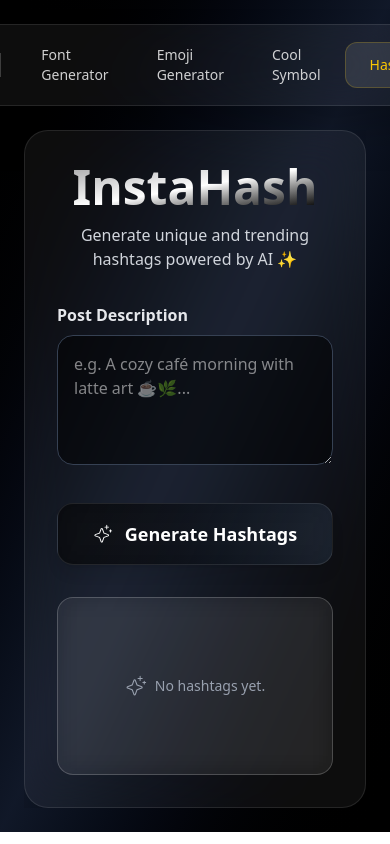
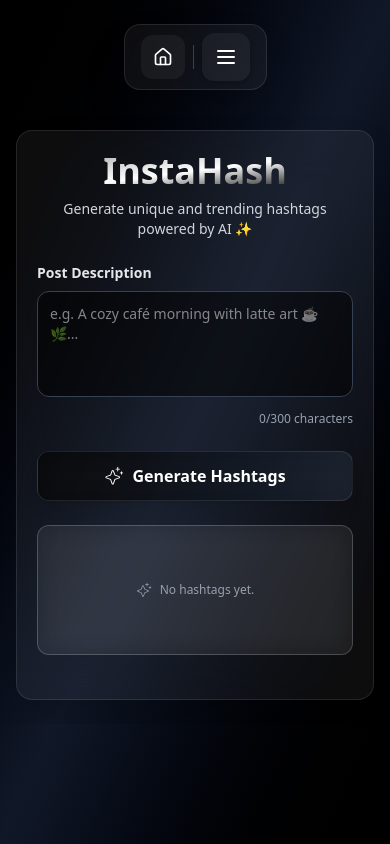
Before and after one commit to rahilp010/AIOP, a React (Vite) app: page /hashtaggenerator in a window 390 px wide. Built offline with nearby package versions, Linux system fonts and the light colour scheme.

Commit message:
fixed UI issue

```diff
--- a/src/components/Hashtag/HashtagGenerator.jsx
+++ b/src/components/Hashtag/HashtagGenerator.jsx
@@ -1,6 +1,6 @@
 import { useState } from 'react';
+import { PiSparkleLight } from 'react-icons/pi';
 import Navbar from '../Navbar';
-import { PiSparkleLight } from 'react-icons/pi';
 
 export default function HashtagGenerator() {
    const [description, setDescription] = useState('');
@@ -88,23 +88,18 @@ Return only hashtags separated by spaces, no explanations.`,
    };
 
    return (
-      <div className="bg-gradient-to-br from-black via-gray-900 to-black max-h-screen overflow-auto customScrollbar text-white p-6">
-         {/* Navbar */}
-         <div className="flex justify-center mb-6">
-            <Navbar />
-         </div>
-
-         {/* Toast Notification */}
+      <div className="min-h-screen bg-gradient-to-br from-black via-gray-900 to-black text-white">
+         {/* Toast Notification - Responsive positioning */}
          {toast.visible && (
-            <div className="fixed top-6 right-6 z-50 animate-slideIn">
+            <div className="fixed top-4 right-4 left-4 sm:left-auto sm:top-6 sm:right-6 z-50 animate-slideIn">
                <div
-                  className={`px-6 py-3 rounded-xl shadow-lg flex items-center gap-2 border backdrop-blur-md ${
+                  className={`px-4 py-3 sm:px-6 rounded-xl shadow-lg flex items-center gap-2 border backdrop-blur-md ${
                      toast.type === 'error'
                         ? 'bg-red-500/20 border-red-400 text-red-100'
                         : 'bg-green-500/20 border-green-400 text-green-100'
                   }`}>
                   <svg
-                     className="w-5 h-5"
+                     className="w-5 h-5 flex-shrink-0"
                      viewBox="0 0 24 24"
                      fill="none"
                      stroke="currentColor"
@@ -123,20 +118,28 @@ Return only hashtags separated by spaces, no explanations.`,
             </div>
          )}
 
-         {/* Main Content */}
-         <div className="flex justify-center items-center overflow-auto">
-            <div className="w-full max-w-3xl bg-white/5 border border-white/10 rounded-3xl p-8 shadow-2xl backdrop-blur-xl space-y-8">
-               <div className="text-center space-y-3">
-                  <h1 className="text-5xl font-extrabold bg-gradient-to-br from-white/60 via-white to-black bg-clip-text text-transparent">
+         {/* Main Content - Responsive padding and layout */}
+         <div className="container mx-auto px-4 sm:px-6 lg:px-8 py-6 sm:py-8 lg:py-6 max-h-screen overflow-auto customScrollbar">
+            {/* Navbar */}
+            <div className="flex justify-center mb-10">
+               <Navbar />
+            </div>
+            <div className="max-w-4xl mx-auto">
+               {/* Card Container - Responsive padding */}
+               <div className="bg-white/5 border border-white/10 rounded-2xl sm:rounded-3xl p-5 sm:p-6 lg:p-8 shadow-2xl backdrop-blur-xl space-y-6 sm:space-y-8">
+                  {/* Header - Responsive text sizes */}
+                  <div className="text-center space-y-2 sm:space-y-3">
+                     <h1 className="text-4xl sm:text-5xl lg:text-6xl font-extrabold bg-gradient-to-br from-white/60 via-white to-black bg-clip-text text-transparent">
                         InstaHash
                      </h1>
-                  <p className="text-gray-300">
+                     <p className="text-sm sm:text-base text-gray-300 px-4">
                         Generate unique and trending hashtags powered by AI ✨
                      </p>
                   </div>
 
+                  {/* Input Section - Responsive */}
                   <div>
-                  <label className="block mb-2 font-semibold text-gray-200">
+                     <label className="block mb-2 font-semibold text-gray-200 text-sm sm:text-base">
                         Post Description
                      </label>
                      <textarea
@@ -146,15 +149,19 @@ Return only hashtags separated by spaces, no explanations.`,
                            e.ctrlKey && e.key === 'Enter' && handleSubmit()
                         }
                         placeholder="e.g. A cozy café morning with latte art ☕🌿..."
-                     className="w-full p-4 bg-black/50 border border-gray-700 rounded-2xl focus:outline-none focus:ring-2 focus:ring-gray-500 transition"
+                        className="w-full p-3 sm:p-4 bg-black/50 border border-gray-700 rounded-xl sm:rounded-2xl focus:outline-none focus:ring-2 focus:ring-gray-500 transition text-sm sm:text-base resize-none"
                         rows="4"
                      />
+                     <div className="mt-2 text-xs sm:text-sm text-gray-400 text-right">
+                        {description.length}/300 characters
+                     </div>
                   </div>
 
+                  {/* Generate Button - Responsive sizing */}
                   <button
                      onClick={handleSubmit}
                      disabled={isLoading}
-                  className="w-full py-4 rounded-2xl font-semibold text-lg
+                     className="w-full py-3 sm:py-4 rounded-xl sm:rounded-2xl font-semibold text-base sm:text-lg
                      bg-gradient-to-r from-black/60 to-gray-800/60
                      border border-white/10 backdrop-blur-md
                      hover:from-gray-900/70 hover:to-black/70
@@ -182,21 +189,25 @@ Return only hashtags separated by spaces, no explanations.`,
                                  fill="none"
                               />
                            </svg>
+                           <span className="text-sm sm:text-base">
                               Generating...
+                           </span>
                         </div>
                      ) : (
-                     <div className="flex items-center justify-center gap-3">
+                        <div className="flex items-center justify-center gap-2 sm:gap-3">
                            <PiSparkleLight size={20} />
-                        Generate Hashtags
+                           <span>Generate Hashtags</span>
                         </div>
                      )}
                   </button>
 
-               <div className="relative max-h-[350px] overflow-y-auto border border-white/20 bg-white/5 rounded-2xl p-6 backdrop-blur-md">
+                  {/* Results Section - Responsive height and padding */}
+                  <div className="relative max-h-[300px] sm:max-h-[350px] lg:max-h-[400px] overflow-y-auto border border-white/20 bg-white/5 rounded-xl sm:rounded-2xl p-4 sm:p-6 backdrop-blur-md">
                      {hashtags.length > 0 && (
                         <button
                            onClick={handleCopy}
-                        className="absolute top-4 right-4 p-2 bg-white/10 border border-white/20 rounded-lg hover:bg-white/20 transition">
+                           className="absolute top-3 right-3 sm:top-4 sm:right-4 p-2 bg-white/10 border border-white/20 rounded-lg hover:bg-white/20 transition z-10"
+                           aria-label="Copy hashtags">
                            {isCopied ? (
                               <svg
                                  className="w-4 h-4 text-green-400"
@@ -227,35 +238,60 @@ Return only hashtags separated by spaces, no explanations.`,
                         </button>
                      )}
 
-                  <div className="flex flex-wrap justify-center gap-3">
+                     {/* Hashtags Grid - Responsive gap and sizing */}
+                     <div className="flex flex-wrap justify-center gap-2 sm:gap-3">
                         {isLoading ? (
                            [...Array(12)].map((_, i) => (
                               <div
                                  key={i}
-                              className="w-24 h-7 bg-white/10 rounded-full animate-shimmer"
+                                 className="w-20 h-6 sm:w-24 sm:h-7 bg-white/10 rounded-full animate-shimmer"
                               />
                            ))
                         ) : hashtags.length ? (
                            hashtags.map((tag, i) => (
                               <span
                                  key={i}
-                              className="px-4 py-2 bg-gradient-to-r from-purple-500/20 to-pink-500/20
-                      border border-purple-400/30 rounded-full text-sm font-medium
-                      hover:scale-105 transition-transform">
+                                 className="px-3 py-1.5 sm:px-4 sm:py-2 bg-gradient-to-r from-purple-500/20 to-pink-500/20
+                                 border border-purple-400/30 rounded-full text-xs sm:text-sm font-medium
+                                 hover:scale-105 transition-transform cursor-default break-all">
                                  {tag}
                               </span>
                            ))
                         ) : (
-                        <p className="text-gray-400 text-sm h-32 flex items-center justify-center gap-2">
-                           <PiSparkleLight size={22} /> No hashtags yet.
+                           <div className="h-24 sm:h-32 flex items-center justify-center">
+                              <p className="text-gray-400 text-xs sm:text-sm flex items-center gap-2">
+                                 <PiSparkleLight
+                                    size={20}
+                                    className="hidden sm:block"
+                                 />
+                                 <PiSparkleLight
+                                    size={16}
+                                    className="sm:hidden"
+                                 />
+                                 No hashtags yet.
                               </p>
+                           </div>
                         )}
+                     </div>
+                  </div>
+
+                  {/* Keyboard Shortcut Hint - Hidden on very small screens */}
+                  <div className="hidden sm:block text-center text-xs text-gray-500">
+                     Press{' '}
+                     <kbd className="px-2 py-1 bg-white/10 rounded border border-white/20">
+                        Ctrl
+                     </kbd>{' '}
+                     +{' '}
+                     <kbd className="px-2 py-1 bg-white/10 rounded border border-white/20">
+                        Enter
+                     </kbd>{' '}
+                     to generate
                   </div>
                </div>
             </div>
          </div>
 
-         {/* 🔄 Animations */}
+         {/* Animations */}
          <style>{`
             @keyframes shimmer {
                0% { background-position: 200% 0; }
--- a/src/components/Navbar.jsx
+++ b/src/components/Navbar.jsx
@@ -1,8 +1,11 @@
 import { Link, useLocation } from 'react-router-dom';
 import { Home } from 'lucide-react';
+import { useState, useRef, useEffect } from 'react';
 
 const Navbar = () => {
    const location = useLocation();
+   const [mobileMenuOpen, setMobileMenuOpen] = useState(false);
+   const menuRef = useRef(null);
 
    const TAB_BUTTONS = [
       { title: 'Font Generator', path: '/fontgenerator' },
@@ -11,25 +14,42 @@ const Navbar = () => {
       { title: 'Hashtag', path: '/hashtaggenerator' },
    ];
 
+   const showHome = location.pathname !== '/';
+
+   // Close mobile menu on outside click
+   useEffect(() => {
+      const handleClickOutside = (event) => {
+         if (menuRef.current && !menuRef.current.contains(event.target)) {
+            setMobileMenuOpen(false);
+         }
+      };
+
+      if (mobileMenuOpen) {
+         document.addEventListener('mousedown', handleClickOutside);
+      }
+
+      return () => {
+         document.removeEventListener('mousedown', handleClickOutside);
+      };
+   }, [mobileMenuOpen]);
+
    return (
-      <nav className="flex items-center gap-2 px-4 py-2 backdrop-blur-xl bg-white/5 border border-white/10 rounded-2xl shadow-2xl">
-         {/* Home Button */}
-         {location.pathname !== '/' ? (
-            <div className="flex items-center gap-2">
+      <nav className="flex items-center gap-2 px-4 py-2 backdrop-blur-xl bg-white/5 border border-white/10 rounded-2xl shadow-2xl relative">
+         {showHome && (
+            <>
                <Link
                   to="/"
                   className="flex items-center justify-center text-white hover:text-yellow-400 transition-all duration-300 bg-white/5 hover:bg-white/10 p-3 rounded-xl"
                   title="Home">
                   <Home size={20} />
                </Link>
+               <div className="h-6 w-px bg-white/20" />
+            </>
+         )}
 
-               {/* Divider */}
-               <div className="h-6 w-px bg-white/20 mx-2" />
-            </div>
-         ) : null}
-
-         {/* Navigation Tabs */}
-         <div className="flex items-center">
+         <div className="flex items-center flex-1 justify-center">
+            {/* Desktop Navigation Tabs */}
+            <div className="hidden md:flex items-center">
                {TAB_BUTTONS.map((tab) => {
                   const isActive = location.pathname === tab.path;
                   return (
@@ -47,6 +67,52 @@ const Navbar = () => {
                   );
                })}
             </div>
+
+            {/* Mobile hamburger button */}
+            <div className="md:hidden relative">
+               <button
+                  onClick={() => setMobileMenuOpen(!mobileMenuOpen)}
+                  className="p-3 rounded-xl bg-white/5 hover:bg-white/10 transition-all duration-300 ease-out hover:scale-105 shadow-md"
+               >
+                  <svg
+                     className={`w-6 h-6 transition-transform duration-300 ${mobileMenuOpen ? 'rotate-90' : ''}`}
+                     fill="none"
+                     stroke="currentColor"
+                     viewBox="0 0 24 24"
+                  >
+                     <path strokeLinecap="round" strokeLinejoin="round" strokeWidth={2} d="M4 6h16M4 12h16M4 18h16" />
+                  </svg>
+               </button>
+
+               {/* Mobile menu dropdown */}
+               {mobileMenuOpen && (
+                  <div
+                     ref={menuRef}
+                     className="absolute top-full left-1/2 transform -translate-x-1/2 mt-2 w-64 bg-white/5 border border-white/10 rounded-2xl backdrop-blur-lg shadow-xl max-h-80 overflow-y-auto customScrollbar z-50"
+                  >
+                     <div className="py-2 divide-y divide-white/10">
+                        {TAB_BUTTONS.map((tab) => {
+                           const isActive = location.pathname === tab.path;
+                           return (
+                              <Link
+                                 key={tab.title}
+                                 to={tab.path}
+                                 onClick={() => setMobileMenuOpen(false)}
+                                 className={`block w-full text-left px-6 py-3 font-medium transition-all duration-200 ease-out hover:bg-white/10 rounded-xl mx-1 ${
+                                    isActive
+                                       ? 'bg-gradient-to-r from-yellow-500/20 to-amber-600/20 text-yellow-200'
+                                       : 'text-white/80'
+                                 }`}
+                              >
+                                 {tab.title}
+                              </Link>
+                           );
+                        })}
+                     </div>
+                  </div>
+               )}
+            </div>
+         </div>
       </nav>
    );
 };
```
Lines whose indentation alone changed are shown as unchanged.
